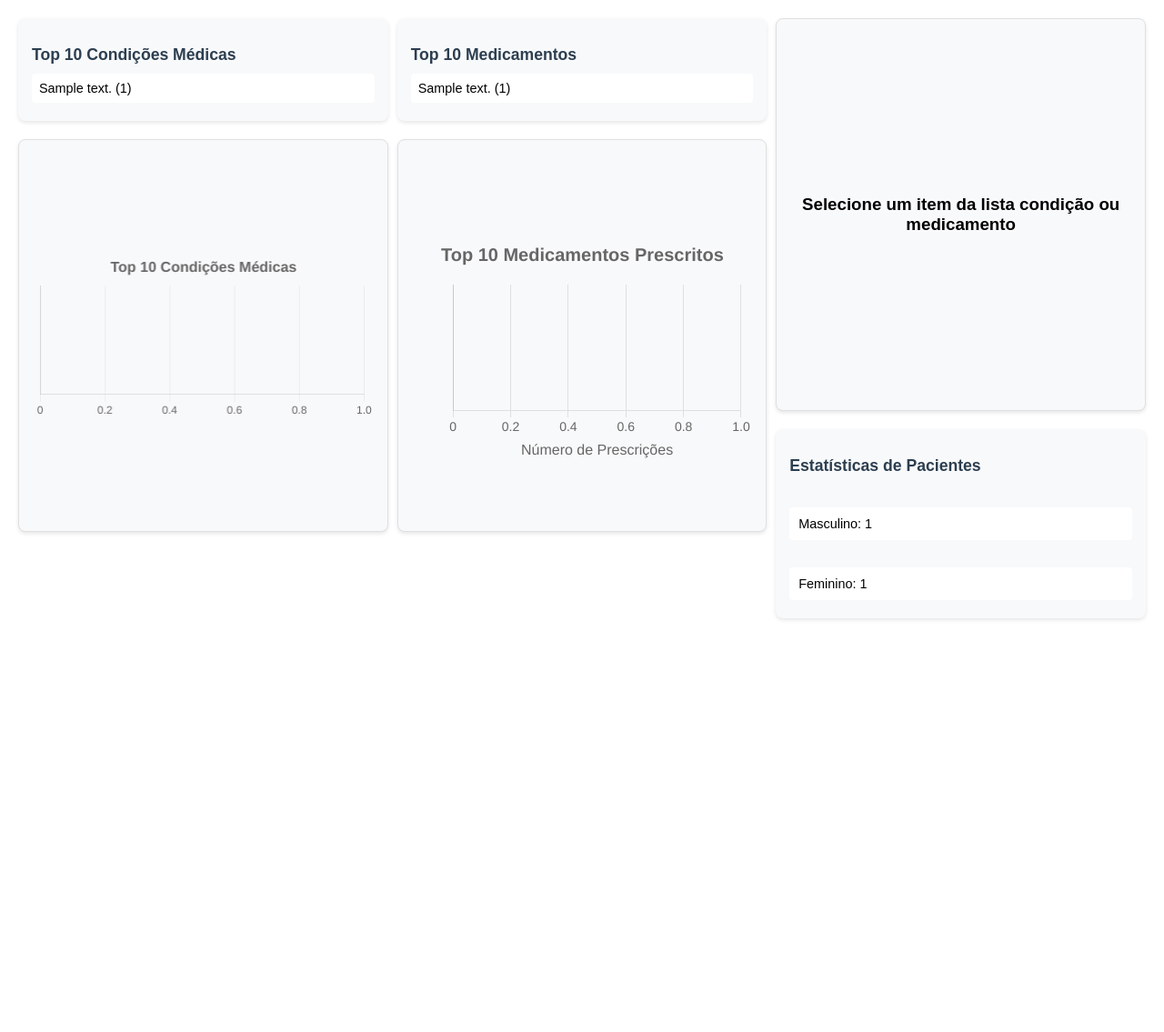
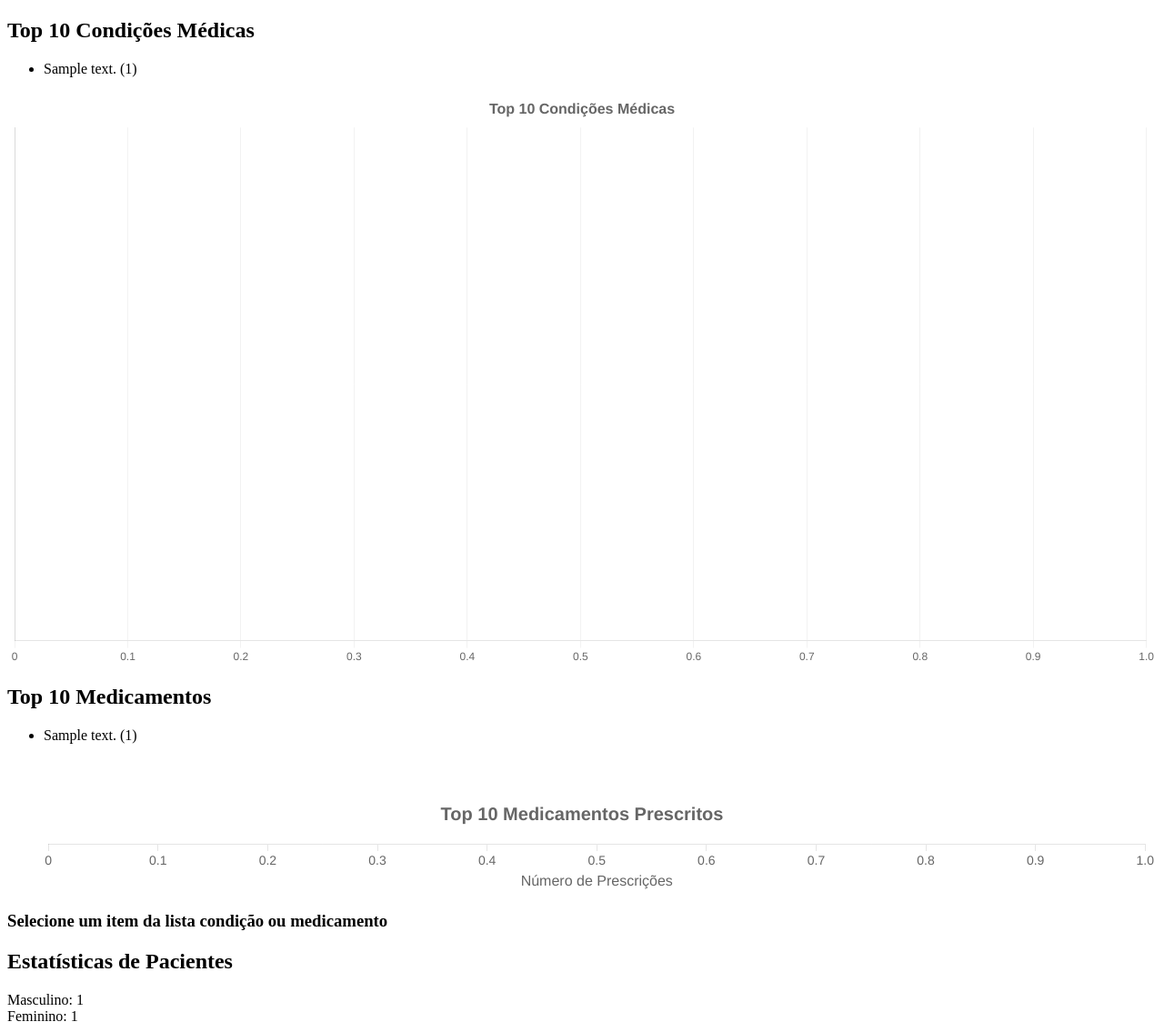
Before and after one commit to wesdataharmony/med-eng, a Flask app: template app/templates/dashboard.html in a window 1280 px wide. Shown: the whole page at 91% size. Before the commit the page ends 682 px from the top, so only its background shows below. Run offline with Flask 3, Linux system fonts and the light colour scheme; the template is opened without the code that fills it: most values are stand-ins (such as "Sample title", 1, 10 or a date in 2020); some libraries are stand-ins or nearby versions.

Commit message:
Update dashboard.html
Ajustes no Css

```diff
--- a/app/templates/dashboard.html
+++ b/app/templates/dashboard.html
@@ -2,114 +2,11 @@
 <html>
 <head>
     <title>Dashboard Médico</title>
+    <link rel="stylesheet" href="{{ url_for('static', filename='css/dashboard.css') }}">
     <!-- Incluir Chart.js via CDN -->
     <script src="https://cdn.jsdelivr.net/npm/chart.js"></script>
     <style>
-        body {
-            margin: 20px;
-            font-family: Arial, sans-serif;
-        }
-        .dashboard-container {
-            display: grid;
-            grid-template-columns: 1fr 1fr 1fr;
-            gap: 10px;
-        }
-        .column {
-            display: flex;
-            flex-direction: column;
-            gap: 20px;
-        }
-        .chart-container {
-            transition: transform 0.2s;
-            background: #ffffff;
-            border: 1px solid #e0e0e0;
-        }
-        .chart-container:hover {
-            transform: translateY(-3px);
-        }
-        .list-card li {
-            transition: all 0.2s;
-            position: relative;
-        }
-        .list-card li:hover {
-            transform: translateX(5px);
-            box-shadow: 2px 2px 8px rgba(0,0,0,0.1);
-        }
-        canvas {
-            max-height: 300px;
-        }
-        .list-card, .chart-container {
-            background: #f8f9fa;
-            padding: 15px;
-            border-radius: 8px;
-            box-shadow: 0 2px 4px rgba(0,0,0,0.1);
-        }
-        .list-card {
-            max-height: 359px;
-            overflow-y: auto;
-        }
-        .chart-container {
-            text-align: center;
-            min-height: 350px;
-            display: flex;
-            flex-direction: column;
-            align-items: center;
-            justify-content: center;
-        }
-        h2 {
-            margin-bottom: 10px;
-            font-size: 1.1em;
-            color: #2c3e50;
-        }
-        ul {
-            list-style: none;
-            padding: 0;
-            margin: 0;
-        }
-        li {
-            padding: 8px;
-            margin: 5px 0;
-            background: white;
-            border-radius: 4px;
-            cursor: pointer;
-            transition: background 0.2s;
-            font-size: 0.9em;
-        }
-        li:hover {
-            background: #e9ecef;
-        }
-        .stats-item {
-            padding: 10px;
-            margin: 5px 0;
-            background: white;
-            border-radius: 4px;
-            font-size: 0.9em;
-        }
-        canvas {
-            max-width: 100%;
-            height: auto;
-        }
-        .loader {
-            font-style: italic;
-            color: #666;
-        }
-        .error {
-            color: #dc3545;
-            padding: 15px;
-            text-align: center;
-        }
-        .chart-container {
-            min-height: 400px;  /* Aumente este valor se o título ainda estiver oculto */
-            display: flex;
-            flex-direction: column;
-            align-items: center;
-            justify-content: center;
-        }
-        @media (max-width: 1200px) {
-            .dashboard-container {
-                grid-template-columns: 1fr;
-            }
-        }
+
     </style>
 </head>
 <body>
```
